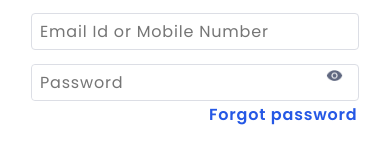
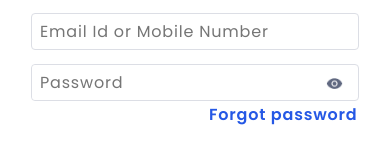
Before and after one commit to SunmeetS/wisdom-challenge-vue, a Vue app: page / in a window 390 px wide. Shown: the part 286-446 px from the top of the page. Built offline with nearby package versions, Linux system fonts and the light colour scheme; no server answers.

Commit message:
fix: password eye styling fix

```diff
--- a/src/views/ForgotPassword.vue
+++ b/src/views/ForgotPassword.vue
@@ -33,7 +33,7 @@ import { ref } from 'vue';
 import axios from "axios"
 import ButtonVue from '@/components/Button.vue';
 import MainLogo from '../components/MainLogo.vue';
-import ModalCompVue from '@/components/ModalComp.vue.vue';
+import ModalCompVue from '@/components/ModalComp.vue';
 import TextComp from '@/components/TextComp.vue';
 import router from '@/router';
 import ForgotPasswordPC from './ForgotPasswordPC.vue';
--- a/src/views/ForgotPasswordPC.vue
+++ b/src/views/ForgotPasswordPC.vue
@@ -32,7 +32,7 @@ import CompanyLogo from "../components/CompanyLogo.vue";
 import { ref } from 'vue';
 import axios from "axios"
 import MainLogo from '../components/MainLogo.vue';
-import ModalCompVue from '@/components/ModalComp.vue.vue';
+import ModalCompVue from '@/components/ModalComp.vue';
 import router from '@/router';
 import ForgotPasswordPC from './ForgotPasswordPC.vue';
 
--- a/src/views/LoginVue.vue
+++ b/src/views/LoginVue.vue
@@ -136,6 +136,10 @@ input {
 @media only screen and (min-device-width : 320px) and (max-device-width : 940px) {
     .pc {
         display: none;
+    }
+
+    .open, .close {
+        margin-top: 8px;
     }
 
     .mainLogoMobile {
```
Also changed, not shown: src/components/ModalComp.vue (renamed from src/components/ModalComp.vue.vue).
